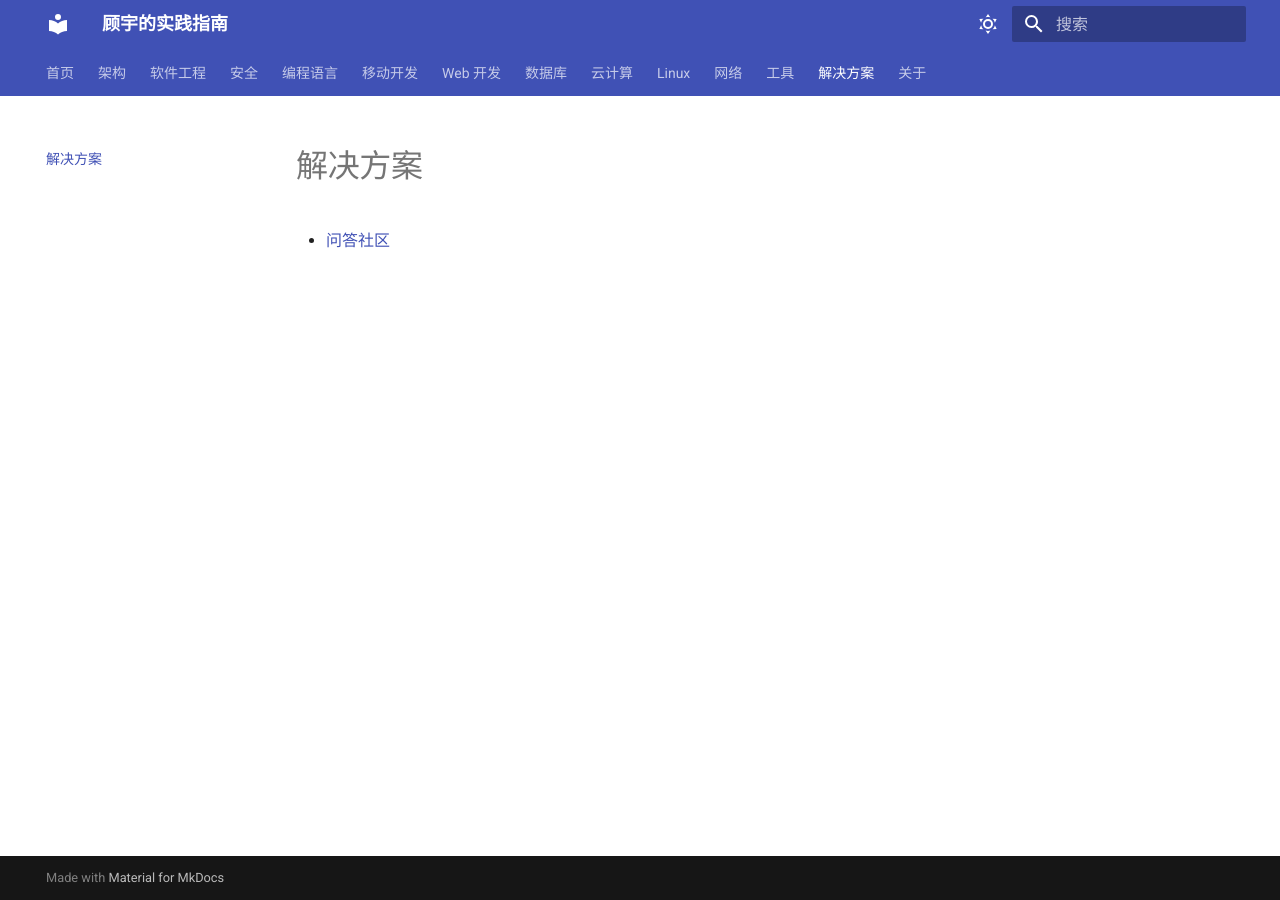
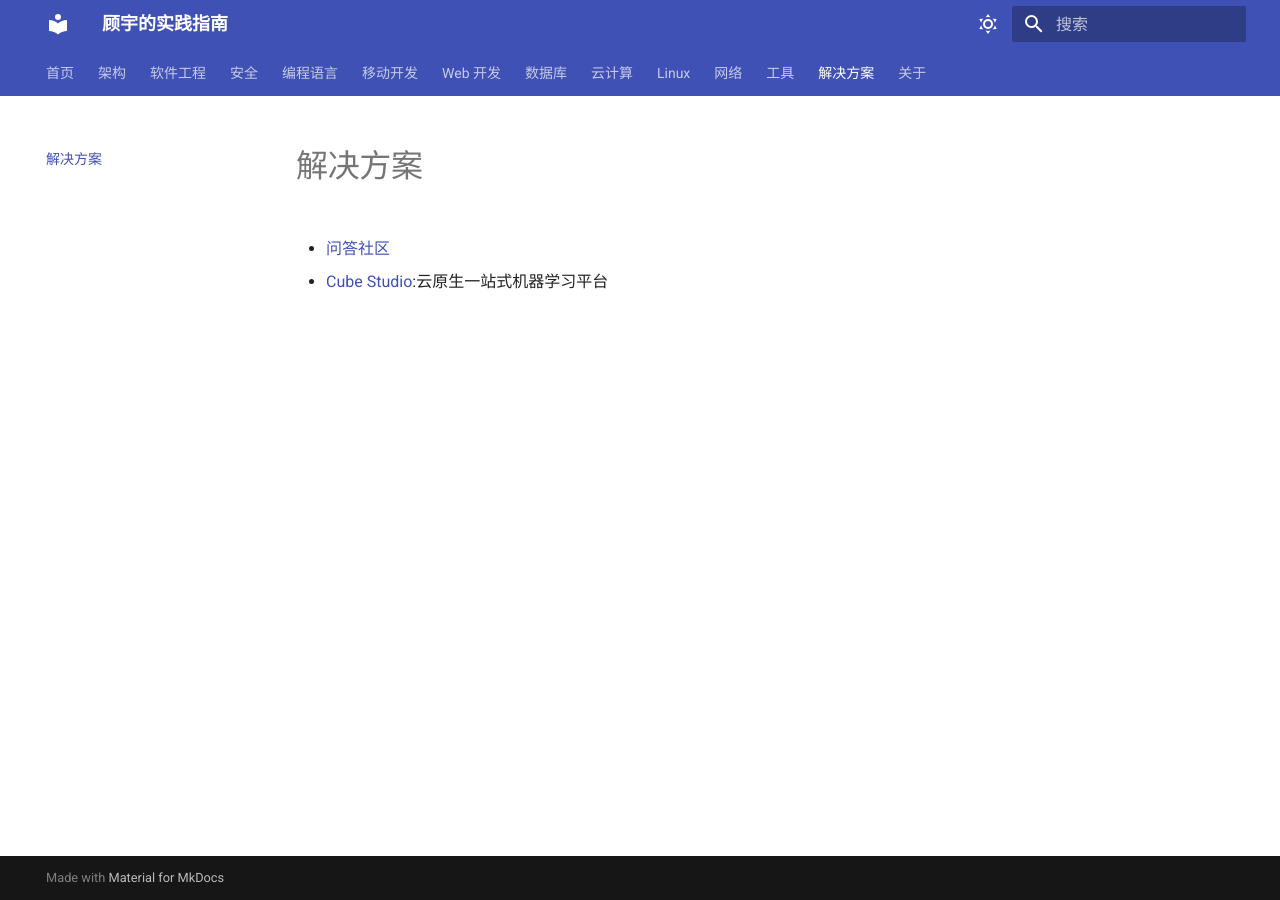
Before and after one commit to wizardbyron/guides, an MkDocs documentation site: the page built from docs/solution.md, in a window 1280 px wide. Built offline with MkDocs 1.6.1 and Material for MkDocs 9.7.7, drawn with Linux system fonts in a browser that asks for light colours.

Commit message:
add cube-studio to solution

```diff
--- a/docs/solution.md
+++ b/docs/solution.md
@@ -1,3 +1,5 @@
 # 解决方案
 
 - [问答社区](https://answer.dev)
+
+- [Cube Studio](https://github.com/tencentmusic/cube-studio):云原生一站式机器学习平台
```
